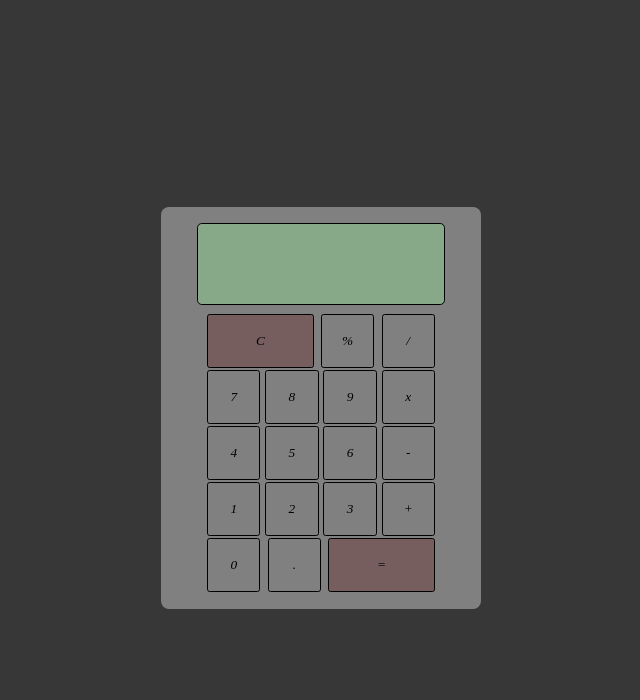
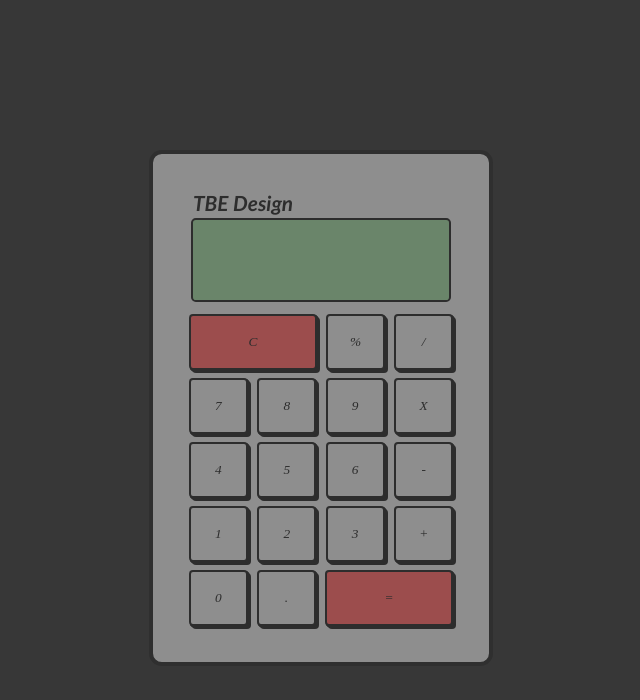
Before and after one commit to TBogdanE/TOP-calculator, a plain HTML site: page index.html in a window 1280 px wide. Shown: the whole page, without its empty margins (319-959 px from the left). Drawn offline with Linux system fonts and the light colour scheme; a web font is replaced by a local one.

Commit message:
edited the look of the UI

```diff
--- a/design.css
+++ b/design.css
@@ -11,25 +11,43 @@ body {
     justify-content: flex-start;
     align-items: center;
     flex-direction: column;
-    background-color: grey;
-    border-radius: 0.5em;
-    width: 18em;
+    background-color: rgb(142, 142, 142);
+    border: 0.3em solid rgb(47, 47, 47);
+    border-radius: 0.8em;
+    width: 20em;
     height: 100%;
-    padding: 1em;
+    padding: 2em 0.5em 2em 0.5em;
+}
+
+#calculator-header {
+    display: flex;
+    justify-content: center;
+    align-items: flex-start;
+    flex-direction: column;
+    height: 2em;
+    width: 80%;
+}
+
+#calculator-header-title {
+    font-family: 'Trebuchet MS', 'Lucida Sans Unicode', 'Lucida Grande', 'Lucida Sans', Arial, sans-serif;
+    font-style: italic;
+    font-weight: 1000;
+    font-size: 1.3em;
+    color: #2d2d2d;
 }
 
 #calculator-display {
     display: flex;
     flex-direction: column;
-    background-color: rgb(135, 169, 135);
+    background-color: rgb(106, 133, 106);
     font-family: 'Segment7Standard';
     font-style: italic;
     height: 4em;
-    width: 80%;
-    border-radius: 0.3em;
+    width: 75%;
     text-align: right;
     padding: 0.5em;
-    border: 0.1em solid black;
+    border: 0.15em solid #2d2d2d;
+    border-radius: 0.3em;
 }
 
 #calculator-display-section-1 {
@@ -49,11 +67,12 @@ body {
     justify-content: space-between;
     align-items: center;
     flex-direction: row;
-    width: 80%;
+    width: 85%;
     flex-flow: wrap;
     margin-top: 0.5em;
 }
 
+/*
 .key {
     background-color: grey;
     border: 0.1em solid black;
@@ -61,17 +80,45 @@ body {
     border-radius: 0.2em;
     font-family: 'Segment7Standard';
     font-style: italic;
-    width: 4em;
+    width: 4.6em;
     height: 4em;
     text-align: center;
     transition: 0.1s ease-in-out;
+}*/
+
+.key {
+    font-family: 'Segment7Standard';
+    font-style: italic;
+    width: 4.4em;
+    height: 4.2em;
+    margin: 0.3em;
+    text-decoration: none;
+    text-transform: uppercase;
+    background-color: rgb(142, 142, 142);
+    color: #2d2d2d;
+    cursor: pointer;
+    border: 0.15em solid;
+    border-radius: 0.3em;
+    padding: 1em;
+    box-shadow: 1px 1px 0px 0px, 1px 1px 0px 0px, 1px 1px 0px 0px, 2px 2px 0px 0px, 3px 3px 0px 0px;
+    position: relative;
+    user-select: none;
+    -webkit-user-select: none;
+    touch-action: manipulation;
+    transition: 0.2s ease-in-out;
+}
+
+.key:active {
+    box-shadow: 0px;
+    top: 0.15em;
+    left: 0.1em;
 }
 
 .key-double {
-    width: 8em;
-    background-color: rgb(119, 94, 94);
+    width: 9.6em;
+    background-color: rgb(156, 77, 77);
 }
 
 .key:hover {
-    filter: brightness(90%);
+    filter: brightness(85%);
 }
--- a/index.html
+++ b/index.html
@@ -10,6 +10,9 @@
 </head>
 <body>
     <div id="calculator-container">
+        <div id="calculator-header">
+            <div id="calculator-header-title">TBE Design</div>
+        </div>
         <div id="calculator-display">
             <div id="calculator-display-section-1">
 
```
